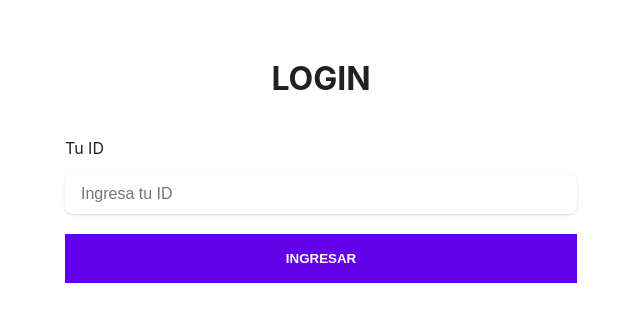
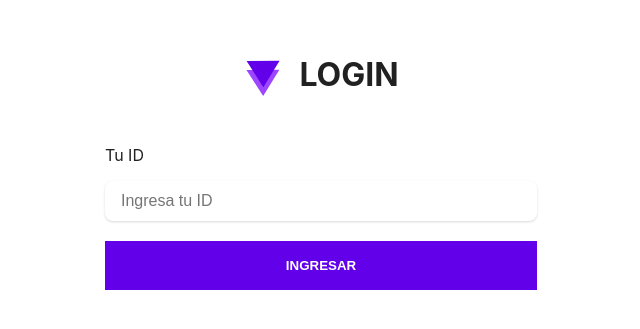
Before and after one commit to jeanDlc/you-chat, a React (Vite) app: page / in a window 1280 px wide. Shown: the part 149-478 px from the top of the page, without its empty margins (319-959 px from the left). Built offline with nearby package versions, Linux system fonts and the light colour scheme; no server answers.

Commit message:
logo in login page

```diff
--- a/src/components/Login.tsx
+++ b/src/components/Login.tsx
@@ -3,7 +3,7 @@ import { useStore } from "../hooks/useStore";
 import { SmallContainer } from "../styles/utils";
 import styled from "styled-components";
 import { ButtonMain } from "../styles/utils";
-
+import logo from "../assets/favicon.svg";
 const Label = styled.label`
   margin-bottom: 1rem;
   display: inline-block;
@@ -15,19 +15,22 @@ const Main = styled.main`
   justify-content: center;
   height: 80vh;
 `;
-
+const HeaderContainer = styled.div`
+  display: flex;
+  justify-content: center;
+  align-items: center;
+  margin-bottom: 3rem;
+`;
+const Header = styled.div`
+  display: flex;
+  align-items: center;
+  gap: 1rem;
+`;
 const Form = styled.form`
   width: 100%;
   padding: 1.5rem;
-  & input {
-    border: 1px solid transparent;
-  }
-  & input:focus {
-    border: 1px solid rgba(0, 0, 0, 0.15);
-  }
   & h1 {
     margin: 0;
-    margin-bottom: 2.5rem;
     text-align: center;
     text-transform: uppercase;
   }
@@ -44,7 +47,12 @@ const Login: FC = () => {
     <SmallContainer>
       <Main>
         <Form onSubmit={handleSubmit}>
-          <h1>login</h1>
+          <HeaderContainer>
+            <Header>
+              <img src={logo} alt="youchat" draggable={false} />
+              <h1>login</h1>
+            </Header>
+          </HeaderContainer>
           <div style={{ marginBottom: 20 }}>
             <Label htmlFor="id-user">Tu ID</Label>
             <input
--- a/src/styles/utils.tsx
+++ b/src/styles/utils.tsx
@@ -26,7 +26,7 @@ export const Container = styled.div`
   margin: 0 auto;
 `;
 export const SmallContainer = styled.div`
-  max-width: 35rem;
+  max-width: 30rem;
   width: 95%;
   margin: 0 auto;
 `;
```
